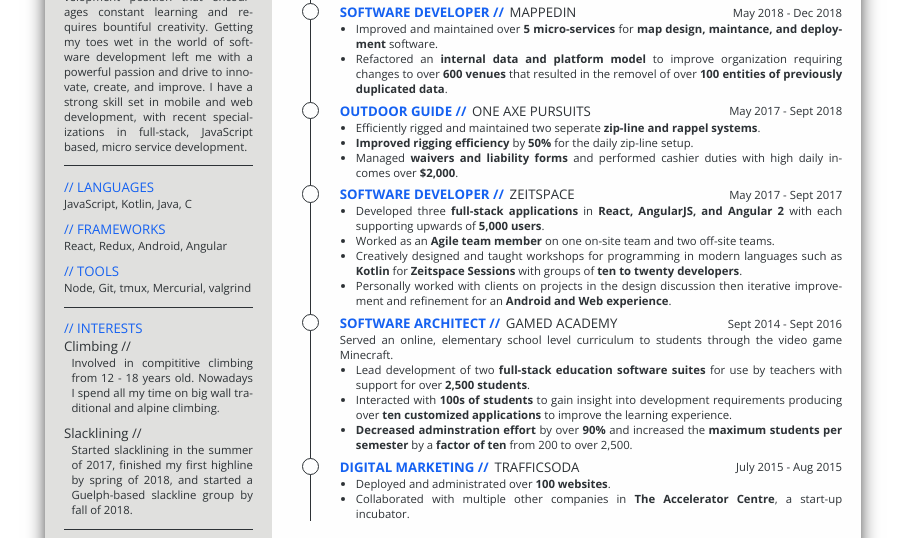
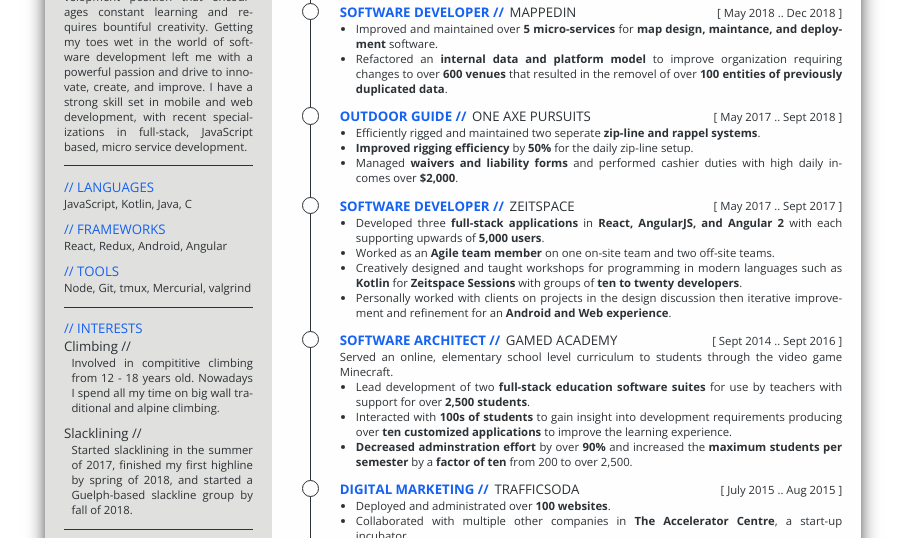
Before and after one commit to EvilKanoa/WebResume, a plain HTML site: page static/resume.html in a window 1280 px wide. Shown: the part 252-790 px from the top of the page, without its empty margins (187-1092 px from the left). Drawn offline with nearby package versions, Linux system fonts and the light colour scheme.

Commit message:
Added more recent content and updated some minor styles

```diff
--- a/static/resume.css
+++ b/static/resume.css
@@ -264,6 +264,7 @@
 
       margin-top: 1.5mm;
       margin-left: 2mm;
+      margin: 1.5mm 0 1.5mm 2mm;
       text-align: justify;
       -webkit-hyphens: auto;
       -ms-hyphens: auto;
@@ -288,8 +289,20 @@
 	  font-size: 3.5mm;
 	  text-transform: uppercase; }
 
+	.res .res-right .res-content .res-content-item .res-content-item-header-hrule {
+          content: '';
+	  flex: 1 1 auto;
+	  margin: 0 4mm;
+	  border-bottom: 1px solid var(--color-primary); }
+
 	.res .res-right .res-content .res-content-item .res-content-item-header-date {
 	  margin-left: auto; }
+
+	.res .res-right .res-content .res-content-item .res-content-item-header-date:before {
+	  content: '[ '; }
+
+	.res .res-right .res-content .res-content-item .res-content-item-header-date:after {
+	  content: ' ]'; }
 
       .res .res-right .res-content .res-content-item ul {
         padding: 0 0 0 4.25mm;
--- a/static/resume.html
+++ b/static/resume.html
@@ -106,7 +106,7 @@
           <div class="res-content-item-header">
             <span class="res-content-item-header-position">Software Developer</span>
 	    <span class="res-content-item-header-location">MappedIn</span>
-	    <span class="res-content-item-header-date">May 2018 - Dec 2018</span>
+	    <span class="res-content-item-header-date">May 2018 .. Dec 2018</span>
 	  </div>
 	  <ul>
             <li>Improved and maintained over <strong>5 micro-services</strong> for <strong>map design, maintance, and deployment</strong> software.</li>
@@ -119,7 +119,7 @@
           <div class="res-content-item-header">
             <span class="res-content-item-header-position">Outdoor Guide</span>
 	    <span class="res-content-item-header-location">One Axe Pursuits</span>
-	    <span class="res-content-item-header-date">May 2017 - Sept 2018</span>
+	    <span class="res-content-item-header-date">May 2017 .. Sept 2018</span>
 	  </div>
 	  <ul>
 	    <li>Efficiently rigged and maintained two seperate <strong>zip-line and rappel systems</strong>.</li>
@@ -133,7 +133,7 @@
           <div class="res-content-item-header">
             <span class="res-content-item-header-position">Software Developer</span>
 	    <span class="res-content-item-header-location">Zeitspace</span>
-	    <span class="res-content-item-header-date">May 2017 - Sept 2017</span>
+	    <span class="res-content-item-header-date">May 2017 .. Sept 2017</span>
 	  </div>
 	  <ul>
             <li>Developed three <strong>full-stack applications</strong> in <strong>React, AngularJS, and Angular 2</strong> with each supporting upwards of <strong>5,000 users</strong>.</li>
@@ -148,7 +148,7 @@
           <div class="res-content-item-header">
             <span class="res-content-item-header-position">Software Architect</span>
 	    <span class="res-content-item-header-location">GamED Academy</span>
-	    <span class="res-content-item-header-date">Sept 2014 - Sept 2016</span>
+	    <span class="res-content-item-header-date">Sept 2014 .. Sept 2016</span>
 	  </div>
 	  Served an online, elementary school level curriculum to students through the video game Minecraft.
 	  <ul>
@@ -163,7 +163,7 @@
           <div class="res-content-item-header">
             <span class="res-content-item-header-position">Digital Marketing</span>
 	    <span class="res-content-item-header-location">TrafficSoda</span>
-	    <span class="res-content-item-header-date">July 2015 - Aug 2015</span>
+	    <span class="res-content-item-header-date">July 2015 .. Aug 2015</span>
 	  </div>
 	  <ul>
 	    <li>Deployed and administrated over <strong>100 websites</strong>.</li>
@@ -181,7 +181,7 @@
           <div class="res-content-item-header">
             <span class="res-content-item-header-position">Computer Science</span>
 	    <span class="res-content-item-header-location">University of Guelph</span>
-	    <span class="res-content-item-header-date">Sept 2016 - Apr 2021</span>
+	    <span class="res-content-item-header-date">Sept 2016 .. Apr 2021</span>
 	  </div>
 	  Bachlors of Computing, Computer Science (Co-op)
 	  <br/>
```
